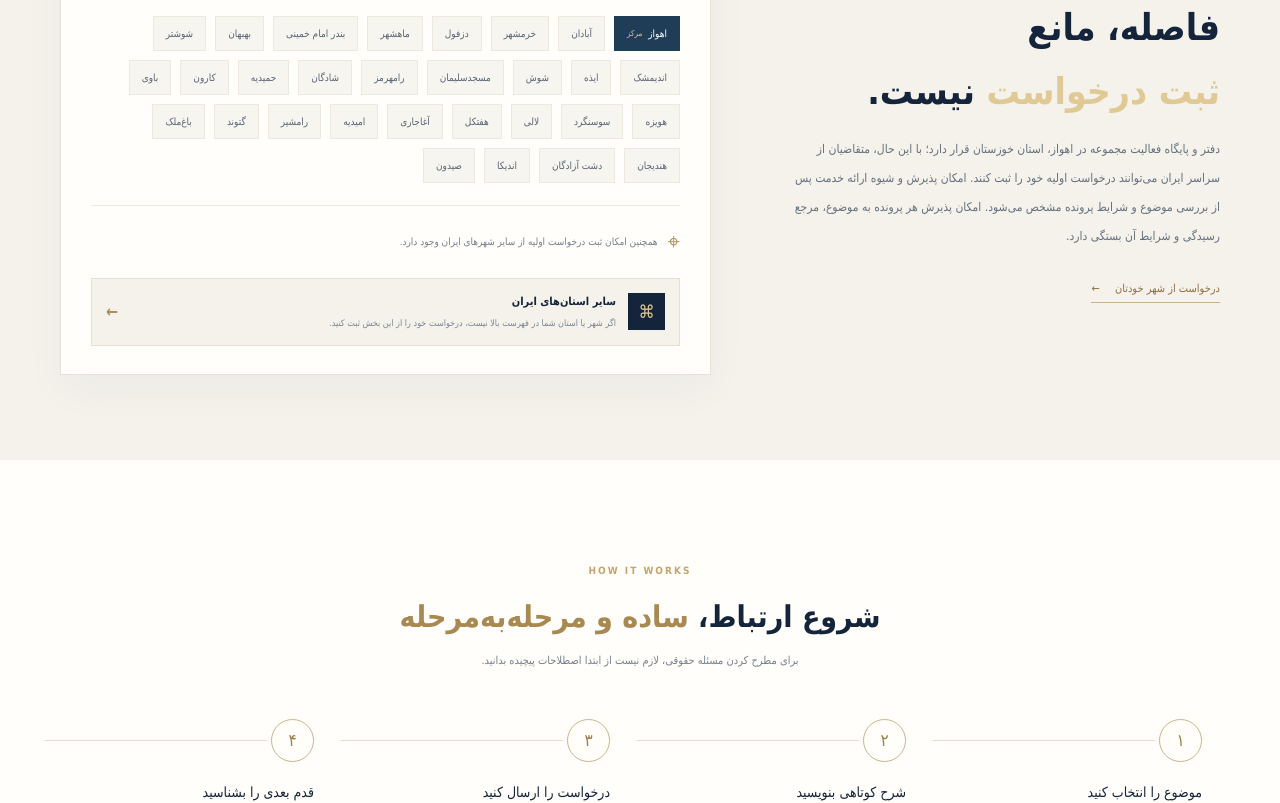
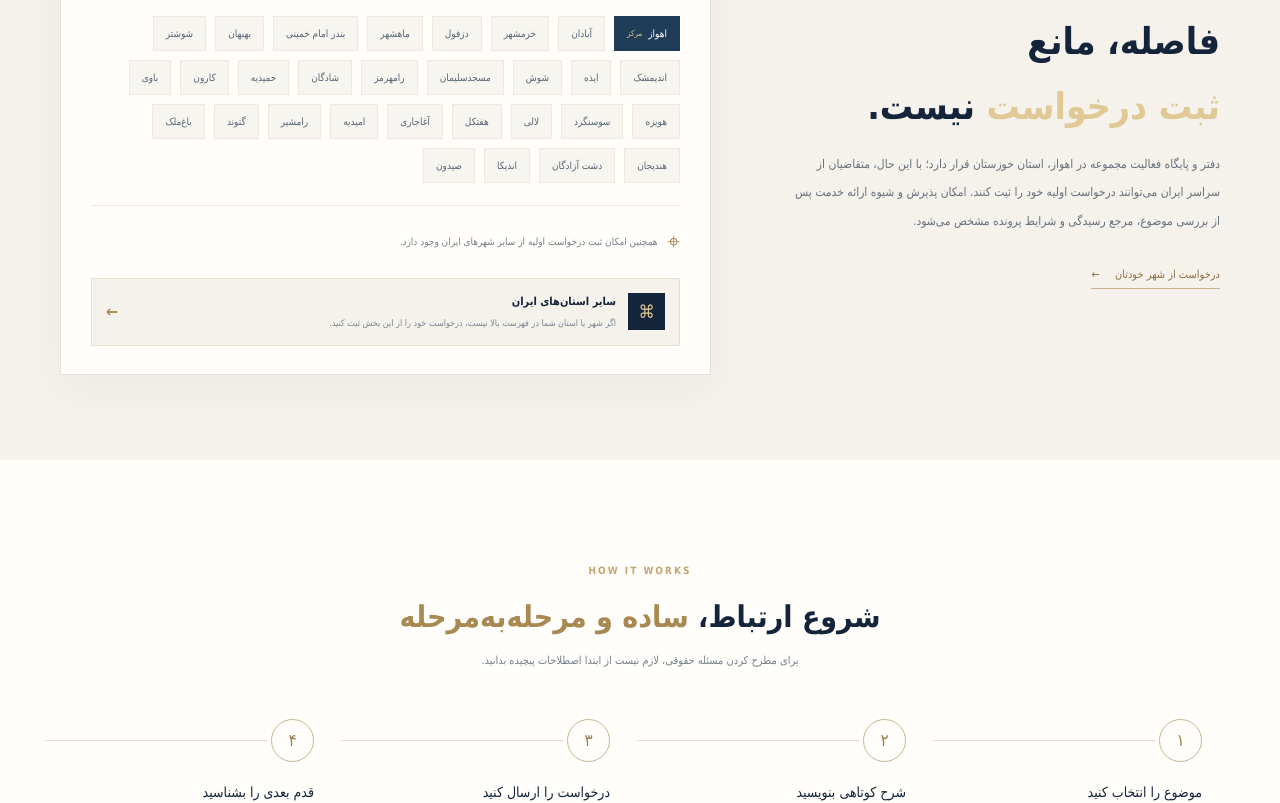
Before and after one commit to ahmadmousavi5908-crypto/vakilsite, a Next.js app: page / in a window 1280 px wide. Shown: the part 3280-4083 px from the top of the page. Built offline with nearby package versions, Linux system fonts and the light colour scheme; no server answers; the database is empty.

Commit message:
Polish nationwide coverage copy

```diff
--- a/src/app/page.js
+++ b/src/app/page.js
@@ -195,7 +195,7 @@ export default function Home() {
           <div className="city-intro">
             <span className="section-kicker">KHOUZESTAN & IRAN</span>
             <h2>فاصله، مانع<br/><em>ثبت درخواست</em> نیست.</h2>
-            <p>دفتر و پایگاه فعالیت مجموعه در اهواز، استان خوزستان قرار دارد؛ با این حال، متقاضیان از سراسر ایران می‌توانند درخواست اولیه خود را ثبت کنند. امکان پذیرش و شیوه ارائه خدمت پس از بررسی موضوع و شرایط پرونده مشخص می‌شود. امکان پذیرش هر پرونده به موضوع، مرجع رسیدگی و شرایط آن بستگی دارد.</p>
+            <p>دفتر و پایگاه فعالیت مجموعه در اهواز، استان خوزستان قرار دارد؛ با این حال، متقاضیان از سراسر ایران می‌توانند درخواست اولیه خود را ثبت کنند. امکان پذیرش و شیوه ارائه خدمت پس از بررسی موضوع، مرجع رسیدگی و شرایط پرونده مشخص می‌شود.</p>
             <a href="#contact" className="city-cta">درخواست از شهر خودتان <span>←</span></a>
           </div>
           <div className="city-panel">
@@ -281,7 +281,7 @@ export default function Home() {
 
       <footer className="footer">
         <div className="container footer-main">
-          <a className="brand footer-brand" href="#"><span className="brand-mark"><span>و</span></span><span className="brand-copy"><strong>مجموعه خدمات حقوقی</strong><small>اهواز · خوزستان · سراسر ایران</small></span></a>
+          <a className="brand footer-brand" href="#"><span className="brand-mark"><span>و</span></span><span className="brand-copy"><strong>مجموعه خدمات حقوقی</strong><small>دفتر اهواز، خوزستان · خدمات در سراسر ایران</small></span></a>
           <p>آگاهی حقوقی، نخستین قدم برای انتخاب درست است.</p>
           <a href="#contact" className="footer-link">ثبت درخواست <span>←</span></a>
         </div>
```
